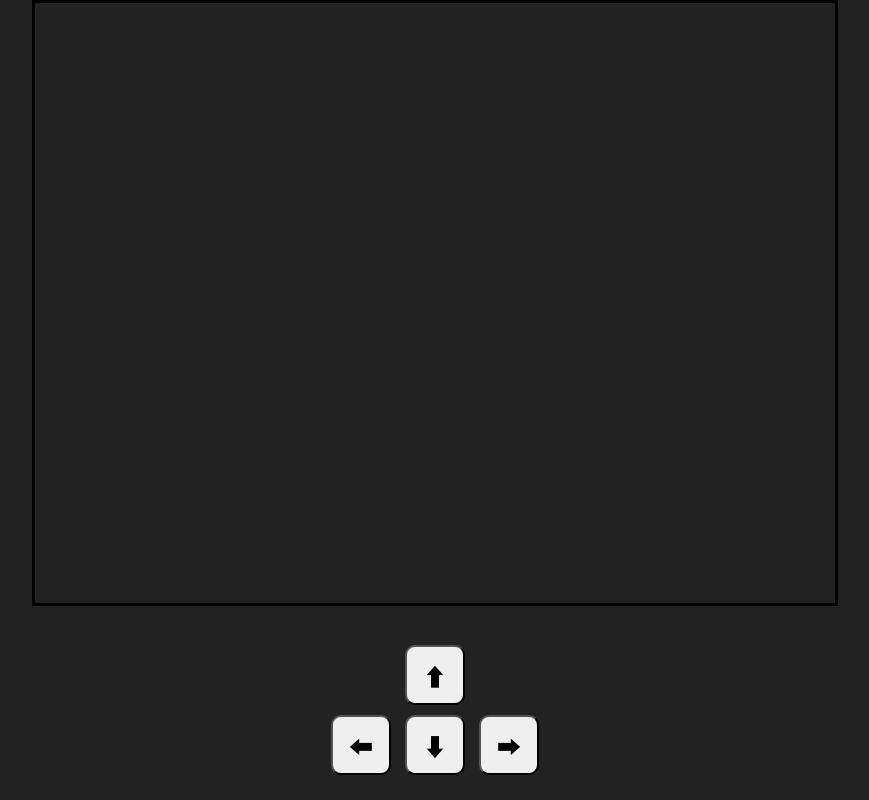
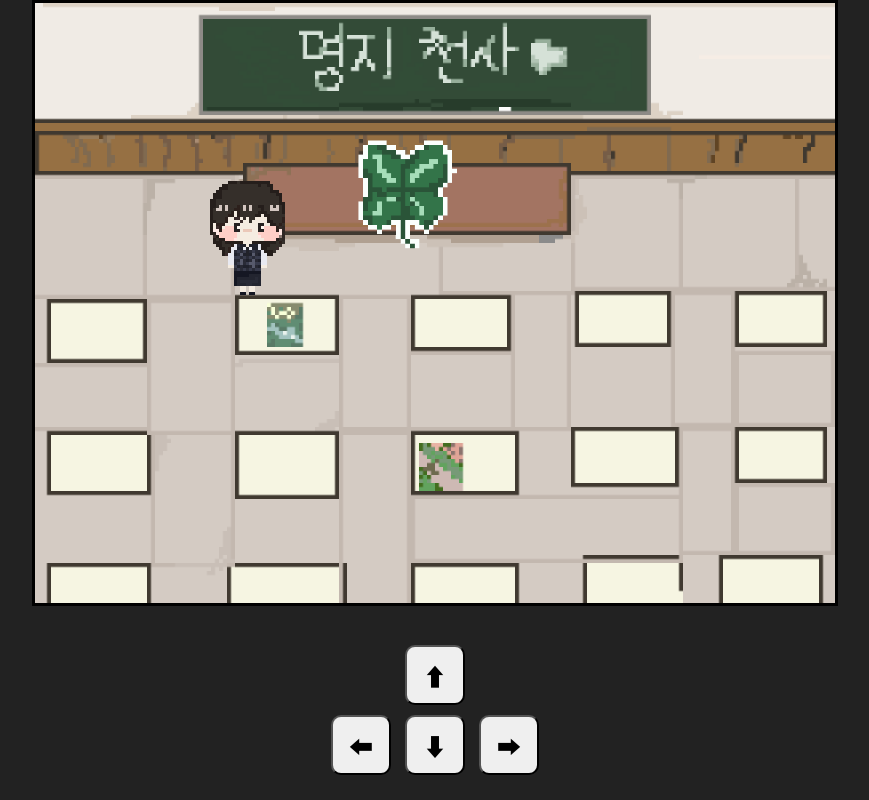
Before and after one commit to changwon-myeongji/environment, a plain HTML site: page index.html in a window 1280 px wide. Shown: the whole page, without its empty margins (205-1074 px from the left). Drawn offline with Linux system fonts and the light colour scheme.

Commit message:
Update style.css

```diff
--- a/style.css
+++ b/style.css
@@ -7,7 +7,7 @@ body {
 #game {
     width: 800px;
     height: 600px;
-    background-image: url("assets/map.png");
+    background-image: url("map.png");
     background-size: cover;
     background-position: center;
     position: relative;
@@ -19,7 +19,7 @@ body {
 #player {
     width: 300px;
     height: 300px;
-    background-image: url("assets/player.png");
+    background-image: url("player.png");
     background-size: 100% 100%;
     background-repeat: no-repeat;
     position: absolute;
@@ -57,7 +57,7 @@ body {
     left: 300px;
     top: 100px;
 
-    background-image: url("assets/trash.png");
+    background-image: url("trash.png");
     background-size: contain;
     background-repeat: no-repeat;
     background-position: center;
```
